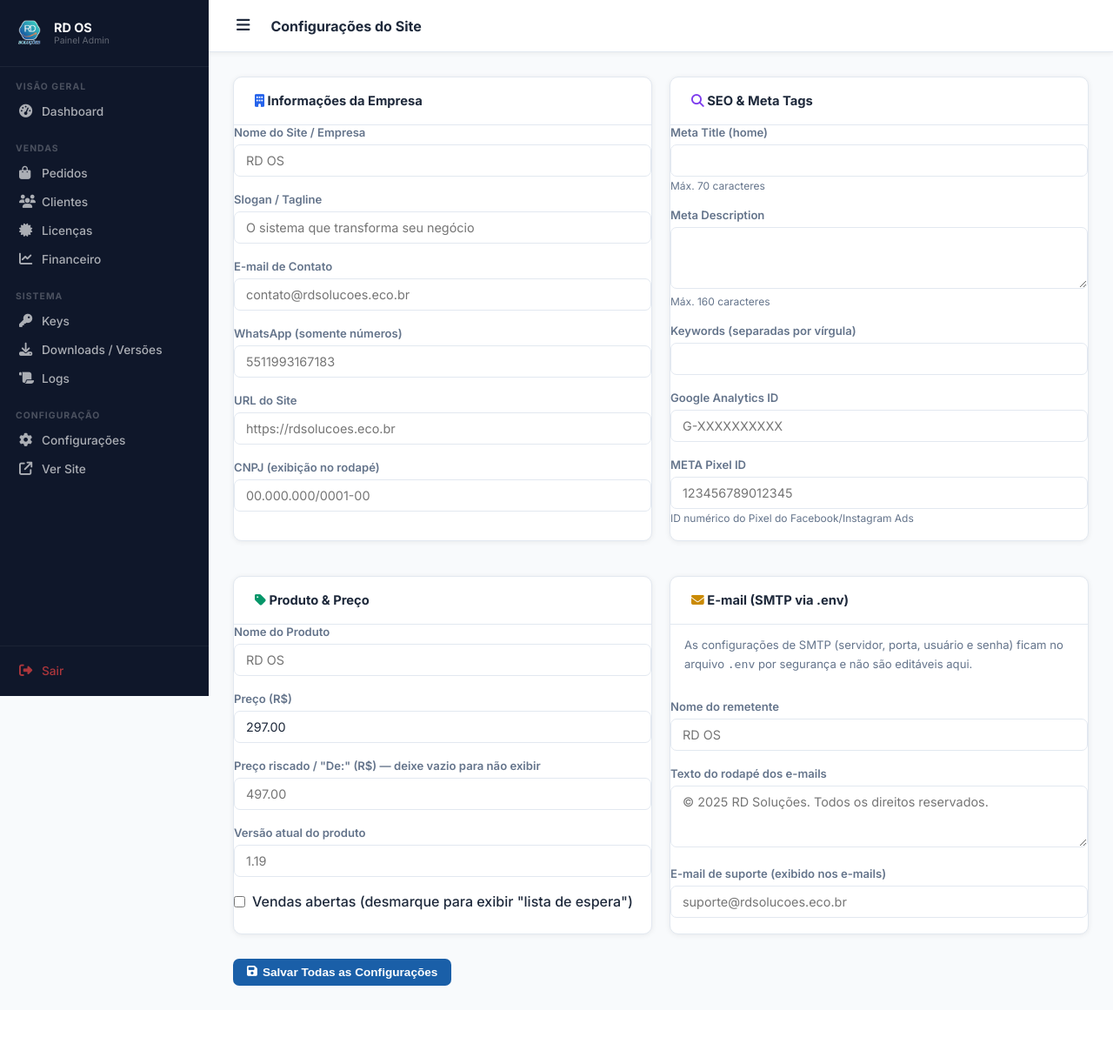
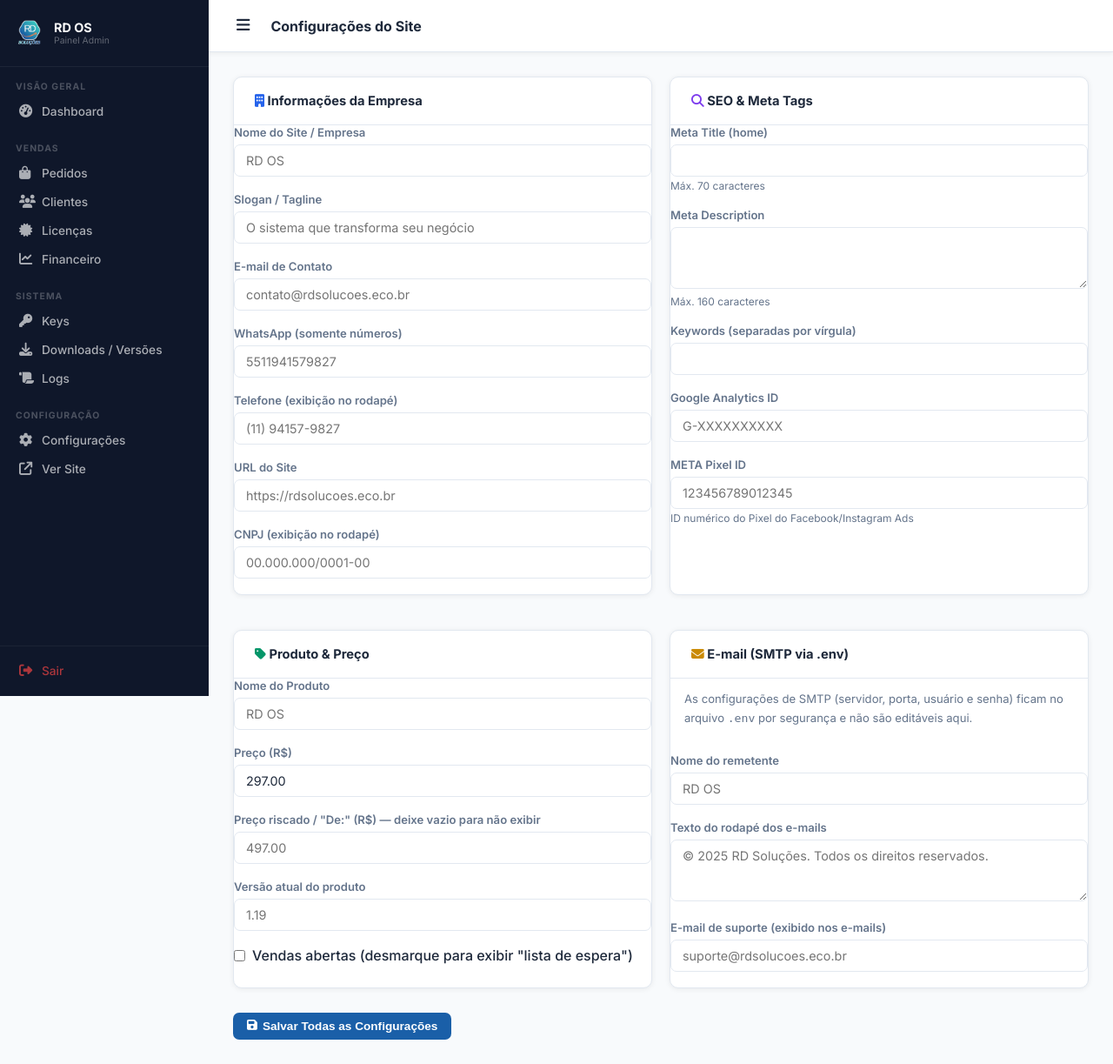
Before and after one commit to wrodrigow/rdsolucoes-os-platform, a Python web app: template app/templates/admin/configuracoes.html in a window 1280 px wide. Shown: the whole page at 87% size. Before the commit the page ends 1133 px from the top, so only its background shows below. Run offline with Jinja, Linux system fonts and the light colour scheme; the template is opened without the code that fills it, so the values that code supplies are empty.

Commit message:
chore: atualiza telefone/WhatsApp de suporte para (11) 94157-9827
- Seed: novos valores padrão de site_telefone e site_whatsapp
- Admin: campo Telefone agora editável em Configurações (antes só existia
  no banco, sem interface)

Co-Authored-By: Claude Fable 5 <noreply@anthropic.com>

```diff
--- a/app/__init__.py
+++ b/app/__init__.py
@@ -105,8 +105,8 @@ def _seed_initial_data(app):
     defaults = {
         "site_nome": "RD Soluções OS",
         "site_email_contato": "contato@rdsolucoes.com.br",
-        "site_telefone": "(11) 99316-7183",
-        "site_whatsapp": "5511993167183",
+        "site_telefone": "(11) 94157-9827",
+        "site_whatsapp": "5511941579827",
         "hero_headline": "Chega de Bagunça. Gerencie Sua Empresa com Profissionalismo.",
         "hero_subheadline": "Orçamentos, Ordens de Serviço, Controle Financeiro e Cadastro de Clientes — tudo em um único sistema. Sem internet. Sem mensalidade.",
         "produto_preco": "297.00",
--- a/app/routes/admin.py
+++ b/app/routes/admin.py
@@ -437,9 +437,9 @@ def configuracoes():
     if request.method == "POST":
         chaves_editaveis = [
             "site_name", "site_slogan", "site_email_contato", "site_whatsapp",
-            "site_url", "site_cnpj", "seo_title", "seo_description", "seo_keywords",
-            "ga_id", "meta_pixel_id", "produto_nome", "produto_preco", "produto_preco_de",
-            "produto_versao", "mail_sender_name", "mail_footer", "mail_suporte",
+            "site_telefone", "site_url", "site_cnpj", "seo_title", "seo_description",
+            "seo_keywords", "ga_id", "meta_pixel_id", "produto_nome", "produto_preco",
+            "produto_preco_de", "produto_versao", "mail_sender_name", "mail_footer", "mail_suporte",
         ]
         for chave in chaves_editaveis:
             valor = request.form.get(chave, "").strip()
--- a/app/templates/admin/configuracoes.html
+++ b/app/templates/admin/configuracoes.html
@@ -26,7 +26,11 @@
       </div>
       <div class="adm-form-group">
         <label class="adm-label">WhatsApp (somente números)</label>
-        <input type="text" name="site_whatsapp" class="adm-input" value="{{ cfg.site_whatsapp or '' }}" placeholder="5511993167183"/>
+        <input type="text" name="site_whatsapp" class="adm-input" value="{{ cfg.site_whatsapp or '' }}" placeholder="5511941579827"/>
+      </div>
+      <div class="adm-form-group">
+        <label class="adm-label">Telefone (exibição no rodapé)</label>
+        <input type="text" name="site_telefone" class="adm-input" value="{{ cfg.site_telefone or '' }}" placeholder="(11) 94157-9827"/>
       </div>
       <div class="adm-form-group">
         <label class="adm-label">URL do Site</label>
```
